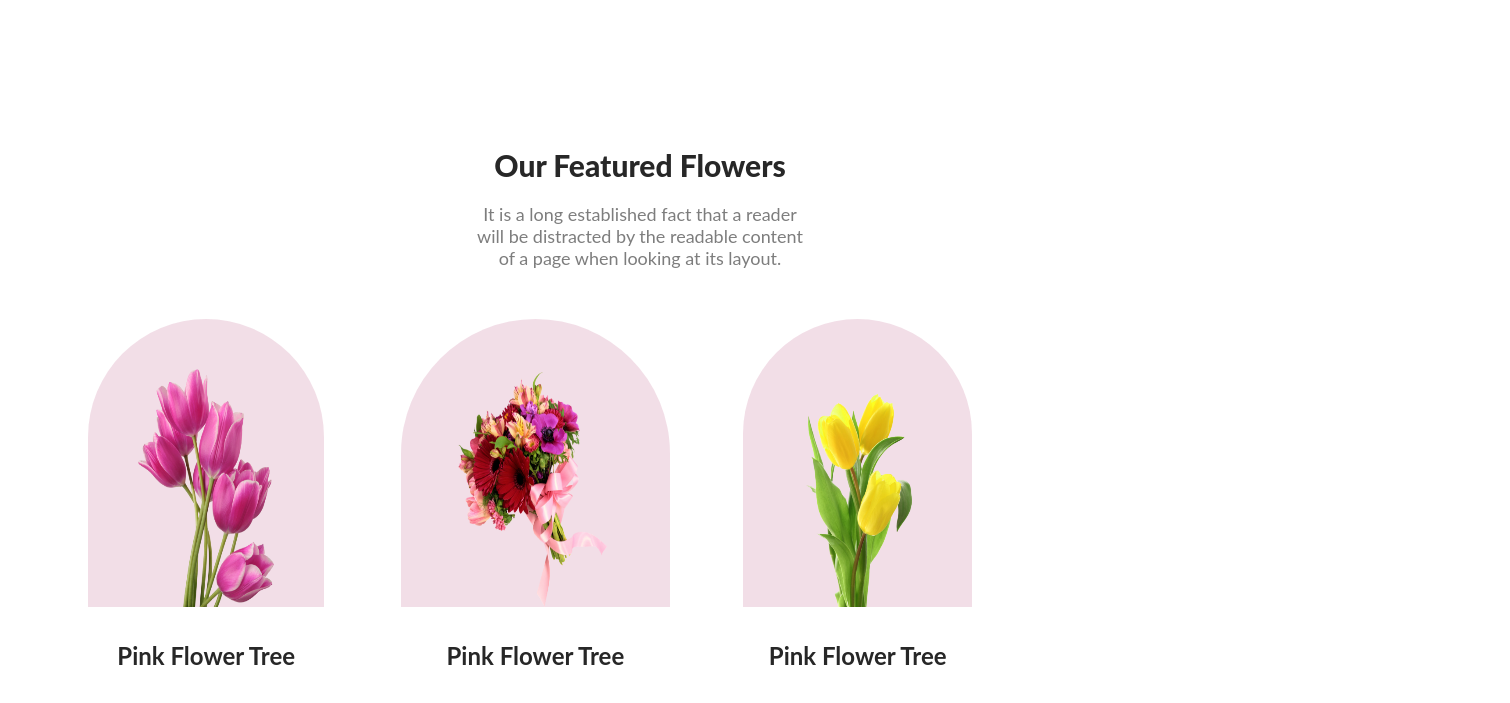
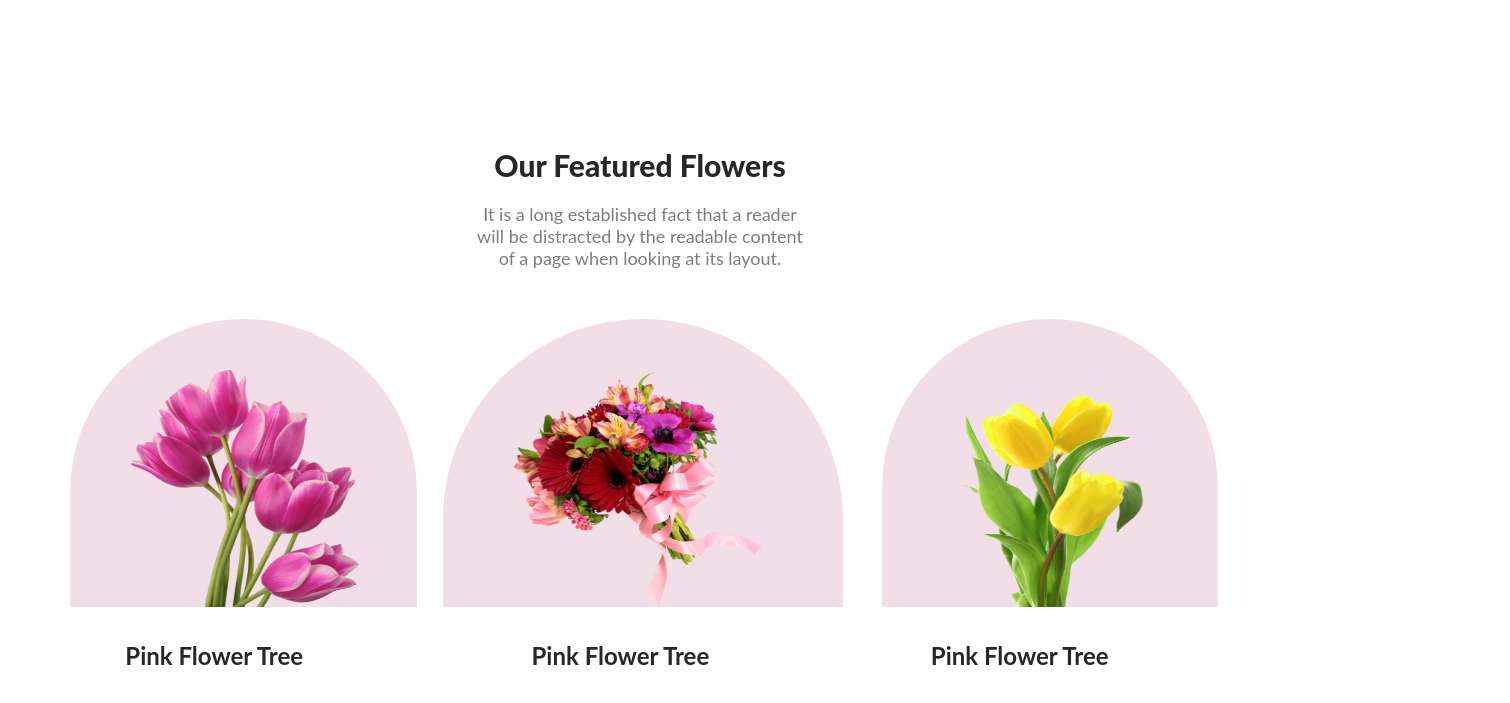
Before and after one commit to Ayman175/ayman-shop-hut, a plain HTML site: page index.html in a window 1280 px wide. Shown: the part 579-1282 px from the top of the page, 1510 px wide, since content can reach past the window. Drawn offline with Linux system fonts and the light colour scheme.

Commit message:
agaim code

```diff
--- a/index.html
+++ b/index.html
@@ -33,15 +33,15 @@
             <!-- picture-container -->
 
             <div class="picture-container">
-                <div class="piture-info">
+                <div class="picture-info">
                     <img class="pic-box" src="image/pngwing 6.png" alt="">
                     <p class="pic-title">Pink Flower Tree</p>
                 </div>
-                <div class="piture-info">
+                <div class="picture-info">
                     <img class="pic-box" src="image/pngwing 5.png" alt="">
                     <p class="pic-title">Pink Flower Tree</p>
                 </div>
-                <div class="piture-info">
+                <div class="picture-info">
                     <img class="pic-box" src="image/pngwing 7.png" alt="">
                     <p class="pic-title">Pink Flower Tree</p>
                 </div>
--- a/styles/style.css
+++ b/styles/style.css
@@ -88,19 +88,18 @@ section {
     text-align: center;
     margin: 0 auto;
     align-items: center;
+    gap: 85px;
 }
-
 .picture-container img {
-    width: 50%;
+    width: 80%;
 }
 
 .pic-box {
     background: rgba(167, 33, 98, 0.15);
     height: 238px;
-    padding: 50px 50px 0px 50px;
+    padding: 50px 58px 0px 58px;
     border-radius: 300px 300px 0px 0px;
     margin-bottom: 30px;
-    justify-content: space-between;
 }
 
 .pic-title {
@@ -115,7 +114,6 @@ section {
 .fresh-container {
     background: rgba(39, 39, 39, 0.05);
     display: flex;
-    width: 1140px;
     height: 220px;
     border-radius: 8px;
     padding: 80px 150px 30px 150px;
```
